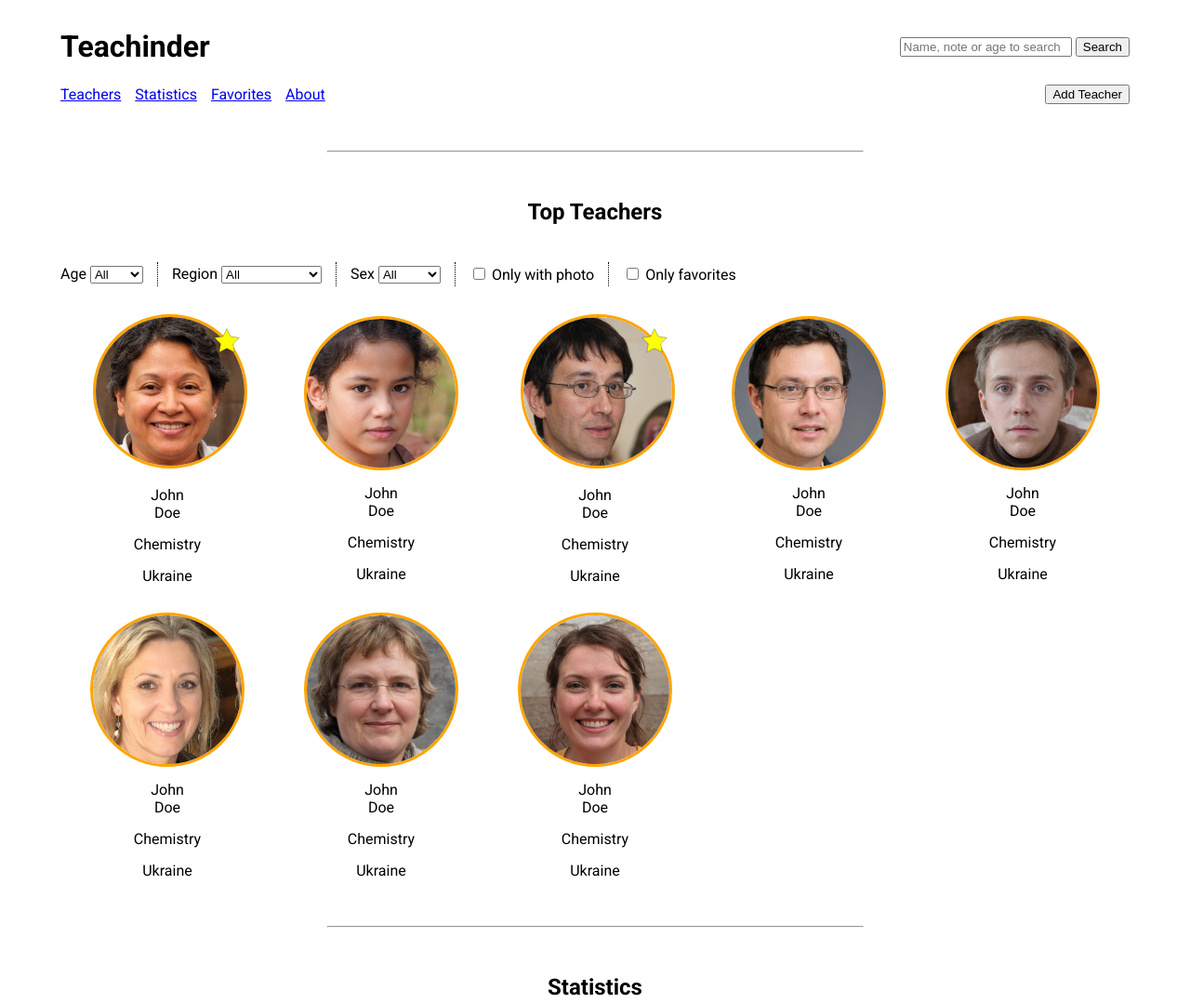
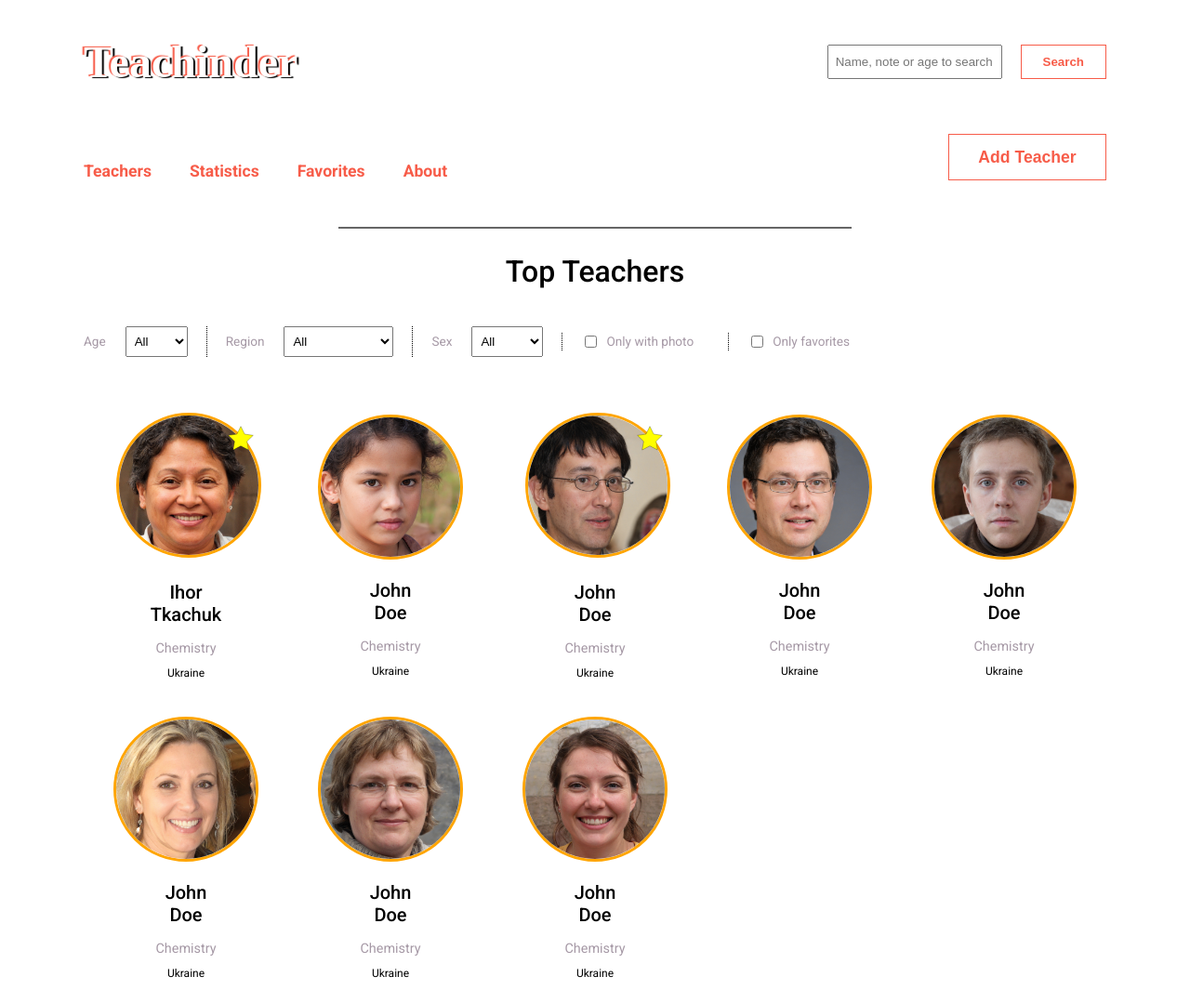
Before and after one commit to otipz19/naukma-web, a plain HTML site: page index.html in a window 1280 px wide. Shown: the top 1079 px of the page at 93% size. Drawn offline with Linux system fonts and the light colour scheme.

Commit message:
Adjust colors and spacing

```diff
--- a/index.html
+++ b/index.html
@@ -6,8 +6,10 @@
     <meta name="viewport" content="width=device-width, initial-scale=1.0">
     <meta name="author" content="otipz19" />
     <link rel="preconnect" href="https://fonts.googleapis.com">
-    <link rel="preconnect" href="https://fonts.gstatic.com" crossorigin>
-    <link href="https://fonts.googleapis.com/css2?family=Roboto:wght@400;500;700&display=swap" rel="stylesheet">
+    <link rel="preconnect" href="https://fonts.gstatic.com" crossorigin />
+    <link href="https://fonts.googleapis.com/css2?family=Roboto:wght@400;500;700&display=swap" rel="stylesheet" />
+    <link href="https://fonts.googleapis.com/css2?family=Noto+Serif+NP+Hmong:wght@400..700&display=swap"
+        rel="stylesheet">
     <link rel="stylesheet" href="styles.css" />
     <title>Teachinder</title>
 </head>
@@ -17,14 +19,14 @@
         <div class="title-bar">
             <h1>Teachinder</h1>
 
-            <form>
-                <input type="text" name="teacher-search" id="teacher-search"
+            <form class="search-form">
+                <input type="text" name="teacher-search" id="teacher-search" class="teacher-search"
                     placeholder="Name, note or age to search" />
-                <button type="submit">Search</button>
+                <button type="submit" class="btn">Search</button>
             </form>
         </div>
 
-        <nav>
+        <nav class="top-nav">
             <ul>
                 <li><a href="#top-teachers">Teachers</a></li>
                 <li><a href="#statistics">Statistics</a></li>
@@ -32,7 +34,7 @@
                 <li><a href="#about">About</a></li>
             </ul>
 
-            <button type="button">Add Teacher</button>
+            <button type="button" class="btn add-teacher-btn">Add Teacher</button>
         </nav>
     </header>
 
@@ -98,11 +100,11 @@
                 </div>
 
                 <div class="teacher-name">
-                    <span>John</span>
-                    <span>Doe</span>
+                    <span>Ihor</span>
+                    <span>Tkachuk</span>
                 </div>
-                <span>Chemistry</span>
-                <span>Ukraine</span>
+                <span class="teacher-domain">Chemistry</span>
+                <span class="teacher-country">Ukraine</span>
             </div>
 
             <div class="teacher-short-info-container">
@@ -111,8 +113,8 @@
                     <span>John</span>
                     <span>Doe</span>
                 </div>
-                <span>Chemistry</span>
-                <span>Ukraine</span>
+                <span class="teacher-domain">Chemistry</span>
+                <span class="teacher-country">Ukraine</span>
             </div>
 
             <div class="teacher-short-info-container">
@@ -129,8 +131,8 @@
                     <span>John</span>
                     <span>Doe</span>
                 </div>
-                <span>Chemistry</span>
-                <span>Ukraine</span>
+                <span class="teacher-domain">Chemistry</span>
+                <span class="teacher-country">Ukraine</span>
             </div>
 
             <div class="teacher-short-info-container">
@@ -139,8 +141,8 @@
                     <span>John</span>
                     <span>Doe</span>
                 </div>
-                <span>Chemistry</span>
-                <span>Ukraine</span>
+                <span class="teacher-domain">Chemistry</span>
+                <span class="teacher-country">Ukraine</span>
             </div>
 
             <div class="teacher-short-info-container">
@@ -149,8 +151,8 @@
                     <span>John</span>
                     <span>Doe</span>
                 </div>
-                <span>Chemistry</span>
-                <span>Ukraine</span>
+                <span class="teacher-domain">Chemistry</span>
+                <span class="teacher-country">Ukraine</span>
             </div>
 
             <div class="teacher-short-info-container">
@@ -159,8 +161,8 @@
                     <span>John</span>
                     <span>Doe</span>
                 </div>
-                <span>Chemistry</span>
-                <span>Ukraine</span>
+                <span class="teacher-domain">Chemistry</span>
+                <span class="teacher-country">Ukraine</span>
             </div>
 
             <div class="teacher-short-info-container">
@@ -169,8 +171,8 @@
                     <span>John</span>
                     <span>Doe</span>
                 </div>
-                <span>Chemistry</span>
-                <span>Ukraine</span>
+                <span class="teacher-domain">Chemistry</span>
+                <span class="teacher-country">Ukraine</span>
             </div>
 
             <div class="teacher-short-info-container">
@@ -179,8 +181,8 @@
                     <span>John</span>
                     <span>Doe</span>
                 </div>
-                <span>Chemistry</span>
-                <span>Ukraine</span>
+                <span class="teacher-domain">Chemistry</span>
+                <span class="teacher-country">Ukraine</span>
             </div>
         </div>
     </section>
@@ -190,6 +192,7 @@
     <section id="statistics">
         <h2>Statistics</h2>
 
+        <div>
             <table class="statistics-table">
                 <thead>
                     <tr>
@@ -232,6 +235,7 @@
                     </tr>
                 </tbody>
             </table>
+        </div>
 
         <div class="pagination">
             <a href="#" class="active">1</a>
@@ -251,6 +255,8 @@
             </svg>
         </button>
 
+        <h2>Favorites</h2>
+
         <div class="favorites-cards">
             <div class="teacher-short-info-container">
                 <img src="images/random-person_4.jpeg" alt="teacher" />
@@ -258,7 +264,7 @@
                     <span>John</span>
                     <span>Doe</span>
                 </div>
-                <span>Ukraine</span>
+                <span class="teacher-country">Ukraine</span>
             </div>
 
             <div class="teacher-short-info-container">
@@ -267,7 +273,7 @@
                     <span>John</span>
                     <span>Doe</span>
                 </div>
-                <span>Ukraine</span>
+                <span class="teacher-country">Ukraine</span>
             </div>
 
             <div class="teacher-short-info-container">
@@ -276,7 +282,7 @@
                     <span>John</span>
                     <span>Doe</span>
                 </div>
-                <span>Ukraine</span>
+                <span class="teacher-country">Ukraine</span>
             </div>
 
             <div class="teacher-short-info-container">
@@ -285,7 +291,7 @@
                     <span>John</span>
                     <span>Doe</span>
                 </div>
-                <span>Ukraine</span>
+                <span class="teacher-country">Ukraine</span>
             </div>
 
             <div class="teacher-short-info-container">
@@ -294,7 +300,7 @@
                     <span>John</span>
                     <span>Doe</span>
                 </div>
-                <span>Ukraine</span>
+                <span class="teacher-country">Ukraine</span>
             </div>
         </div>
 
@@ -337,7 +343,7 @@
                 <li><a href="#about">About</a></li>
             </ul>
 
-            <button type="button">Add Teacher</button>
+            <button type="button" class="btn add-teacher-btn">Add Teacher</button>
         </nav>
     </footer>
 </body>
--- a/styles.css
+++ b/styles.css
@@ -1,6 +1,11 @@
+:root {
+    --color-accent: #f75c49;
+    --color-grey: #a699a6;
+}
+
 body {
     box-sizing: border-box;
-    padding: 10px 25px;
+    padding: 39px 50px 33px 50px;
     max-width: 1200px;
     margin: auto;
     font-family: 'Roboto', sans-serif;
@@ -8,11 +13,13 @@ body {
 
 body>hr {
     width: 50%;
+    border: 0.5px solid rgb(102, 102, 102);
+    margin-top: 40px;
+    margin-bottom: 20px;
 }
 
 section {
     width: 100%;
-    margin: 50px 0;
 }
 
 section h2 {
@@ -31,19 +38,37 @@ header {
     align-items: center;
 }
 
+.search-form {
+    display: flex;
+    flex-direction: row;
+    align-items: stretch;
+    justify-content: right;
+    gap: 20px;
+}
+
+.teacher-search {
+    padding: 0.1rem 0.4rem;
+    width: 23ch;
+}
+
 nav {
     display: flex;
     flex-direction: row;
     justify-content: space-between;
-    align-items: center;
+    align-items: end;
+}
+
+.top-nav {
+    margin-top: 50px;
 }
 
 nav ul {
     display: flex;
     flex-direction: row;
-    justify-content: space-between;
+    justify-content: left;
     align-items: center;
-    gap: 15px;
+    flex-wrap: wrap;
+    gap: 41px;
     margin: 0;
     padding: 0;
 }
@@ -52,8 +77,22 @@ nav ul li {
     display: block;
 }
 
+nav ul li a {
+    color: var(--color-accent);
+    text-decoration: none;
+    font-size: 1.1rem;
+    font-weight: 500;
+
+}
+
+.top-nav ul li a {
+    font-weight: 700;
+}
+
 h2 {
     text-align: center;
+    font-size: 2rem;
+    font-weight: 500;
 }
 
 #top-teachers form {
@@ -65,7 +104,7 @@ h2 {
 
 .teachers-filter-input-container {
     border-left: 1px dotted black;
-    padding: 3px 15px;
+    padding: 0 20px;
 }
 
 .teachers-filter-input-container:first-child {
@@ -73,21 +112,38 @@ h2 {
     border-left: none;
 }
 
+.teachers-filter-input-container label {
+    color: var(--color-grey);
+    font-size: 0.85rem;
+    margin-right: 17px;
+}
+
+.teachers-filter-input-container label:has(input) {
+    display: flex;
+    align-items: center;
+    gap: 7px;
+}
+
+.teachers-filter-input-container select {
+    height: 100%;
+    padding: 7px 5px;
+}
+
 .top-teachers-list {
     display: grid;
     grid-template-columns: repeat(auto-fit, minmax(200px, 1fr));
-    row-gap: 30px;
+    row-gap: 40px;
     place-items: center;
-    margin: 30px 0;
+    margin: 60px 0;
 }
 
 .teacher-short-info-container {
-    width: 160px;
+    width: 150px;
     display: flex;
     flex-direction: column;
     justify-content: space-between;
     align-items: center;
-    gap: 15px;
+    /* gap: 15px; */
 }
 
 .teacher-short-info-container img {
@@ -100,6 +156,20 @@ h2 {
     display: flex;
     flex-direction: column;
     align-items: center;
+    font-weight: 500;
+    font-size: 1.25rem;
+    margin-top: 21px;
+    margin-bottom: 16px;
+}
+
+.teacher-domain {
+    color: var(--color-grey);
+    margin-bottom: 11px;
+    font-size: 0.9rem;
+}
+
+.teacher-country {
+    font-size: 0.75rem;
 }
 
 .teacher-short-info-img-container {
@@ -114,15 +184,21 @@ h2 {
     height: 32px;
 }
 
+div:has(.statistics-table) {
+    overflow: auto;
+}
+
 .statistics-table {
     width: 100%;
     border-collapse: collapse;
+    color: #222222;
 }
 
 .statistics-table thead th {
     border-bottom: 1.5px solid black;
     padding: 12px 16px;
     text-align: center;
+    font-weight: normal;
 }
 
 .statistics-table :is(td, th):first-child {
@@ -135,13 +211,13 @@ h2 {
 }
 
 .statistics-table tbody tr:nth-child(even) {
-    background-color: #fbebfb;
+    background-color: #f9f5f9;
 }
 
 .pagination {
     display: flex;
     gap: 12px;
-    margin-top: 18px;
+    margin-top: 28px;
     font-size: 0.85rem;
 }
 
@@ -157,6 +233,7 @@ h2 {
 
 #favorites {
     position: relative;
+    margin-bottom: 60px;
 }
 
 .nav-arrow {
@@ -180,8 +257,6 @@ h2 {
     fill: none;
     stroke: currentColor;
     stroke-width: 2.5;
-    stroke-linecap: round;
-    stroke-linejoin: round;
     width: 50px;
     height: 100px;
 }
@@ -196,7 +271,7 @@ h2 {
 
 .favorites-cards {
     width: 100%;
-    max-height: 200px;
+    max-height: 260px;
     display: grid;
     grid-template-columns: repeat(auto-fit, minmax(200px, 1fr));
     grid-template-rows: 1fr;
@@ -204,3 +279,32 @@ h2 {
     place-items: center;
     overflow: hidden;
 }
+
+h1 {
+    font-family: "Noto Serif NP Hmong", serif;
+    font-size: 3rem;
+    font-weight: 700;
+    color: white;
+    text-shadow:
+        -2px -1px 1px var(--color-accent),
+        2px 1px 1px black;
+    margin: 0;
+}
+
+.btn {
+    color: var(--color-accent);
+    background-color: white;
+    border: solid 1px var(--color-accent);
+    padding: 10px 23px;
+    font-weight: 550;
+}
+
+.add-teacher-btn {
+    font-size: 1.1rem;
+    width: 170px;
+    height: 50px;
+}
+
+#about {
+    margin-top: 50px;
+}
```
Lines whose indentation alone changed are shown as unchanged.
